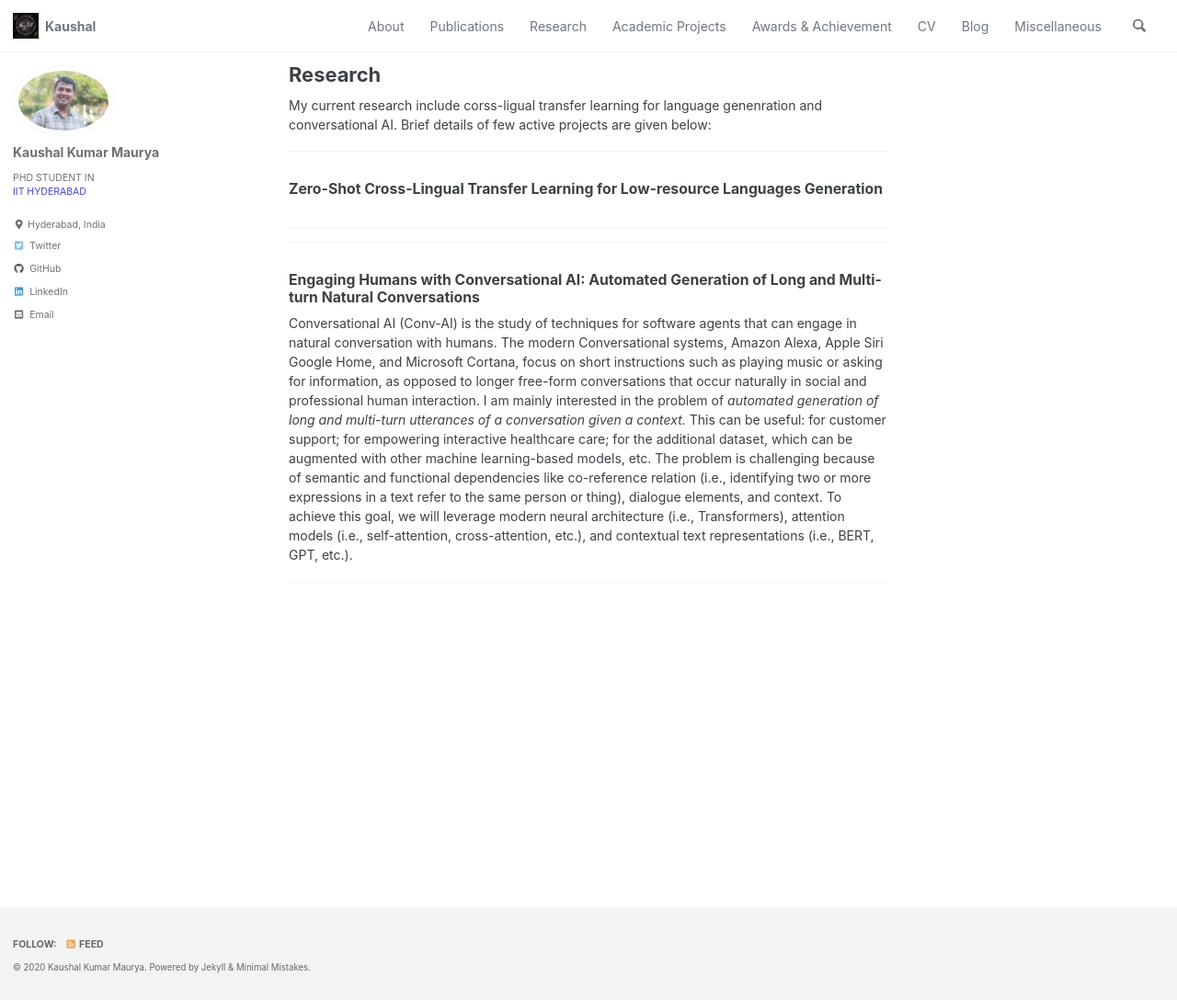
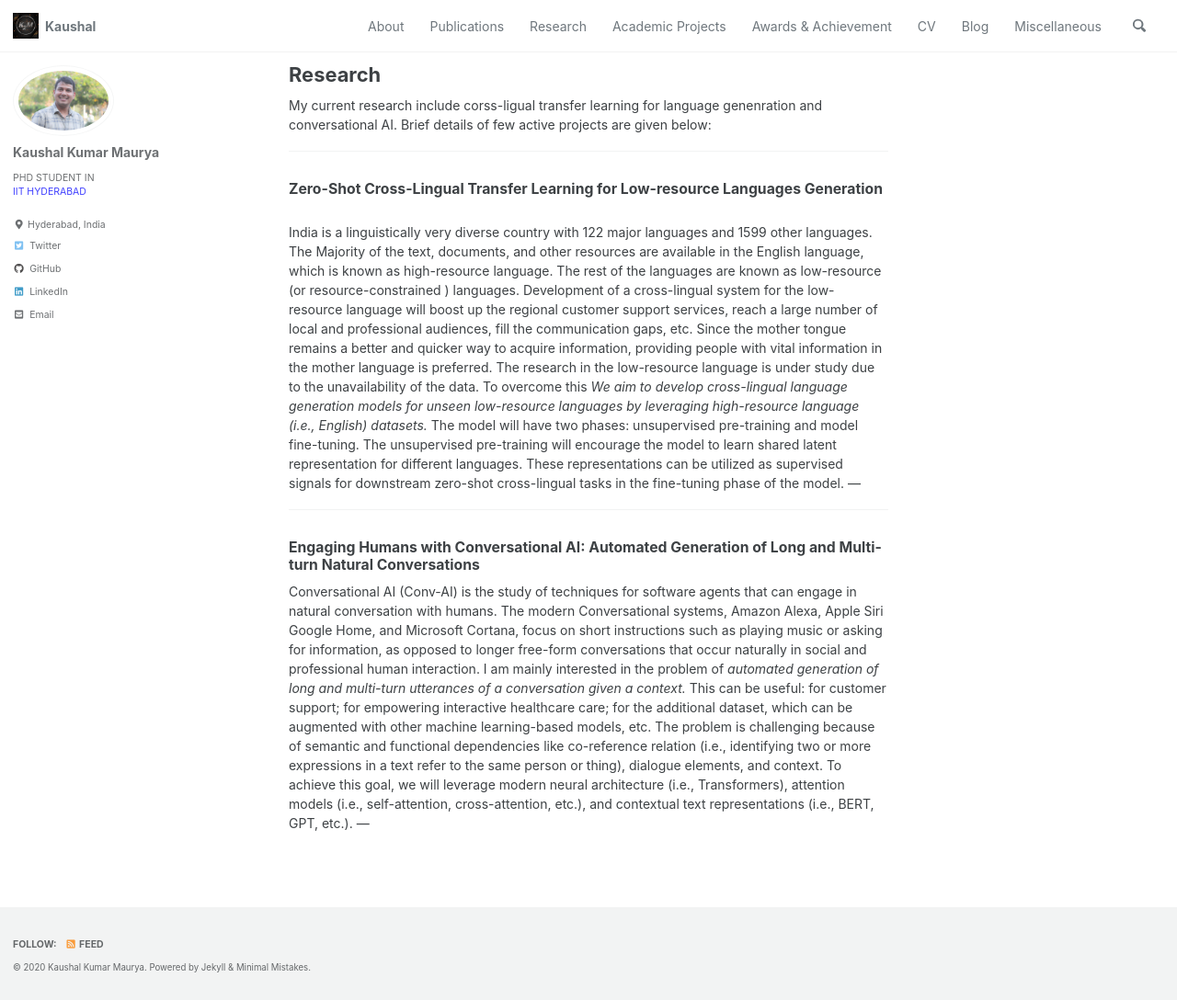
Before and after one commit to harshayelleni/harshayelleni.github.io, a Jekyll site: the page built from _pages/research.md, in a window 1280 px wide and 1088 px high. Shown: the whole window at 92% size. Built offline with Jekyll 4.4.1, drawn with Linux system fonts in a browser that asks for light colours; cached includes are drawn as plain includes.

Commit message:
doing modifications

```diff
--- a/_pages/research.md
+++ b/_pages/research.md
@@ -7,13 +7,11 @@ My current research include corss-ligual transfer learning for language genenrat
 
 ---
 ### Zero-Shot Cross-Lingual Transfer Learning for Low-resource Languages Generation
-
-
+India is a linguistically very diverse country with 122 major languages and 1599 other languages. The Majority of the text, documents, and other resources are available in the English language, which is known as high-resource language. The rest of the languages are known as low-resource (or resource-constrained ) languages.  Development of a cross-lingual system for the low-resource language will boost up the regional customer support services, reach a large number of local and professional audiences, fill the communication gaps, etc. Since the mother tongue remains a better and quicker way to acquire information, providing people with vital information in the mother language is preferred. The research in the low-resource language is under study due to the unavailability of the data. To overcome this _We aim to develop cross-lingual language generation models for unseen low-resource languages by leveraging high-resource language (i.e., English) datasets._ The model will have two phases: unsupervised pre-training and model fine-tuning. The unsupervised pre-training will encourage the model to learn shared latent representation for different languages. These representations can be utilized as supervised signals for downstream zero-shot cross-lingual tasks in the fine-tuning phase of the model.
 ---
 
 
 ---
 ### Engaging Humans with Conversational AI: Automated Generation of Long and Multi-turn Natural Conversations
 Conversational AI (Conv-AI) is the study of techniques for software agents that can engage in natural conversation with humans. The modern Conversational systems, Amazon Alexa, Apple Siri Google Home, and Microsoft Cortana, focus on short instructions such as playing music or asking for information, as opposed to longer free-form conversations that occur naturally in social and professional human interaction. I am mainly interested in the problem of _automated generation of long and multi-turn utterances of a conversation given a context._ This can be useful: for customer support; for empowering interactive healthcare care; for the additional dataset, which can be augmented with other machine learning-based models, etc. The problem is challenging because of semantic and functional dependencies like co-reference relation (i.e., identifying two or more expressions in a text refer to the same person or thing), dialogue elements, and context. To achieve this goal, we will leverage modern neural architecture (i.e., Transformers), attention models (i.e., self-attention, cross-attention, etc.), and contextual text representations (i.e., BERT, GPT, etc.).
-
 ---
```
